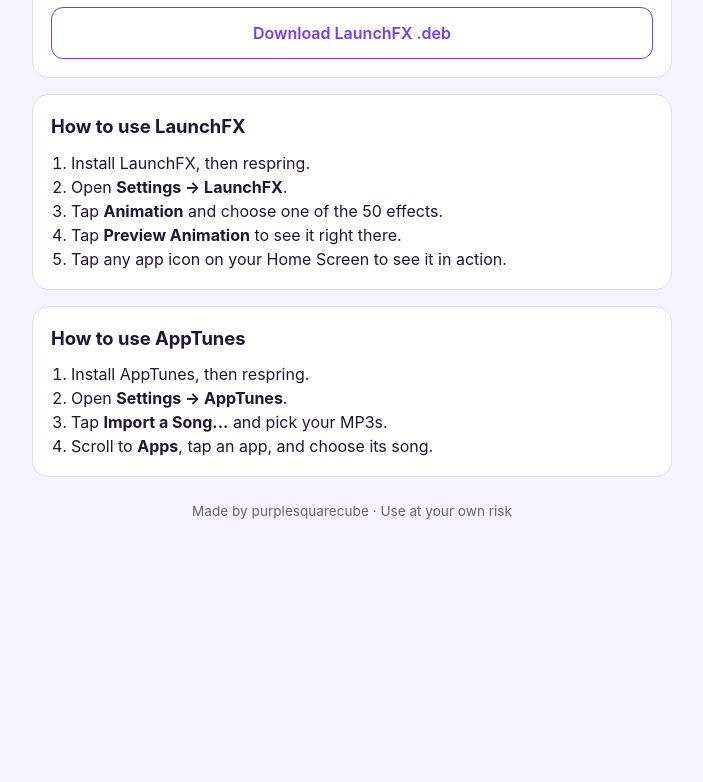
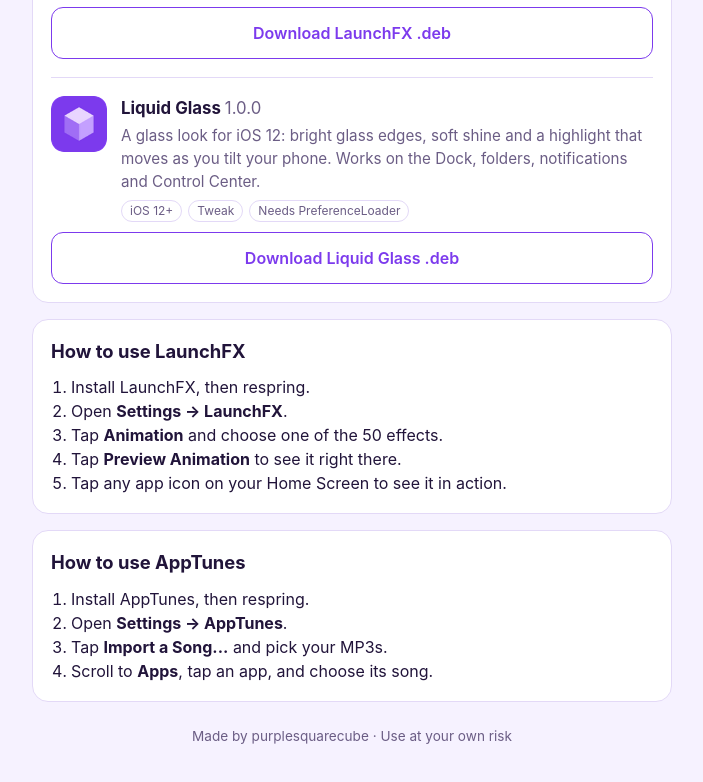
Before and after one commit to purplepeanut4/purplerepo, a plain HTML site: page index.html in a window 1280 px wide. Shown: the part 1035-1817 px from the top of the page, without its empty margins (288-991 px from the left). Before the commit the page ends 1605 px from the top, so only its background shows below. Drawn offline with Linux system fonts and the light colour scheme.

Commit message:
Add Liquid Glass tweak

```diff
--- a/index.html
+++ b/index.html
@@ -93,6 +93,16 @@
       </div>
     </div>
     <a class="btn alt" href="com.purplesquarecube.launchfx_1.0.0_iphoneos-arm.deb">Download LaunchFX .deb</a>
+
+    <div class="pkg" style="margin-top:18px;padding-top:18px;border-top:1px solid var(--border)">
+      <img src="CydiaIcon.png" alt="Liquid Glass icon">
+      <div>
+        <h3>Liquid Glass <span style="font-weight:400;color:var(--muted)">1.0.0</span></h3>
+        <p>A glass look for iOS 12: bright glass edges, soft shine and a highlight that moves as you tilt your phone. Works on the Dock, folders, notifications and Control Center.</p>
+        <span class="tag">iOS 12+</span><span class="tag">Tweak</span><span class="tag">Needs PreferenceLoader</span>
+      </div>
+    </div>
+    <a class="btn alt" href="com.purplesquarecube.liquidglass_1.0.0_iphoneos-arm.deb">Download Liquid Glass .deb</a>
   </section>
 
   <section class="card">
```
Also changed, not shown: 4 other files.
